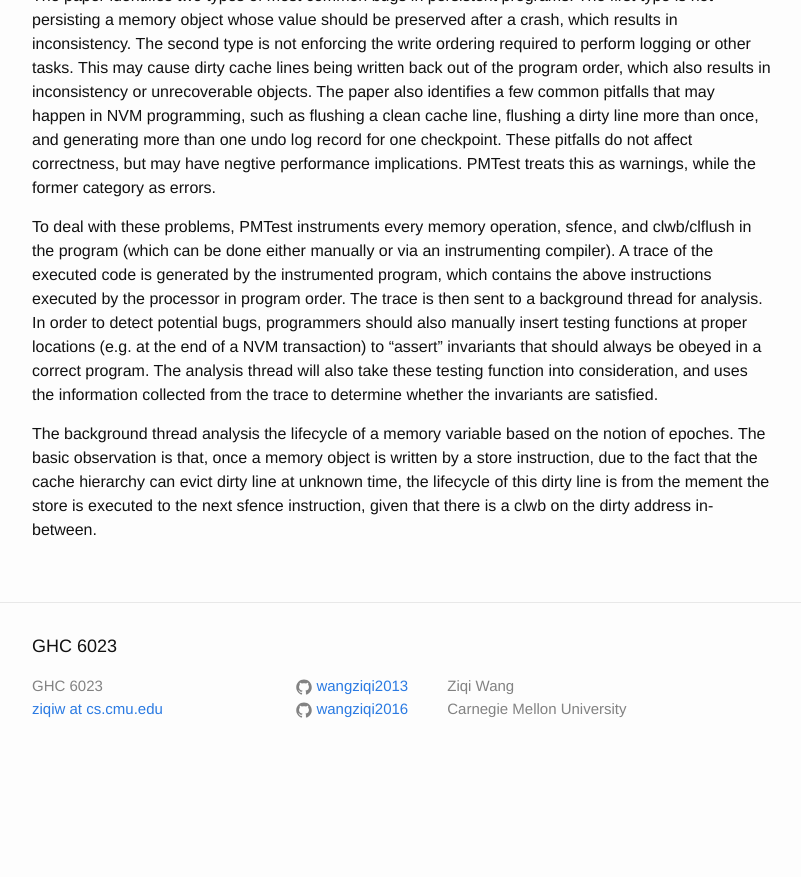
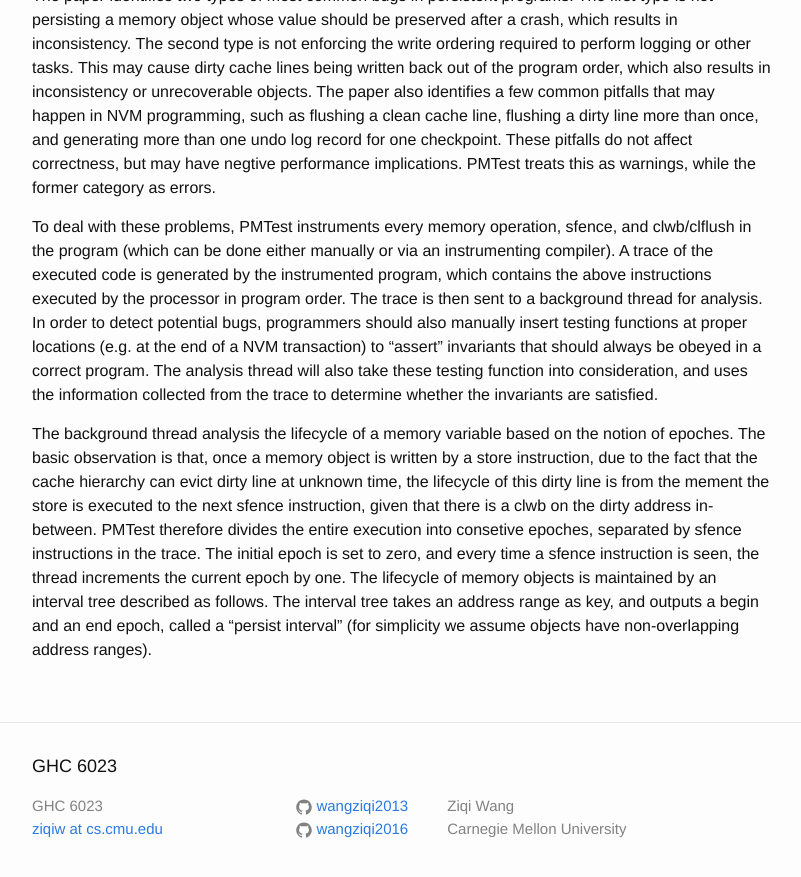
Before and after one commit to wangziqi2013/wangziqi2013.github.io, a Jekyll site: the page built from _posts/2019-10-22-pmtest.markdown, in a window 1280 px wide and 900 px high, scrolled down 898 px. Shown: the top 877 px of the window, without its empty margins (238-1039 px from the left). Built offline with Jekyll 4.4.1, drawn with Linux system fonts in a browser that asks for light colours; before the commit the page ends 1678 px from its top, so only the background shows below that.

Commit message:
Adding persist interval

```diff
--- a/_posts/2019-10-22-pmtest.markdown
+++ b/_posts/2019-10-22-pmtest.markdown
@@ -47,4 +47,8 @@ from the trace to determine whether the invariants are satisfied.
 The background thread analysis the lifecycle of a memory variable based on the notion of epoches. The basic observation
 is that, once a memory object is written by a store instruction, due to the fact that the cache hierarchy can evict dirty
 line at unknown time, the lifecycle of this dirty line is from the mement the store is executed to the next sfence
-instruction, given that there is a clwb on the dirty address in-between.
+instruction, given that there is a clwb on the dirty address in-between. PMTest therefore divides the entire execution into
+consetive epoches, separated by sfence instructions in the trace. The initial epoch is set to zero, and every time a sfence
+instruction is seen, the thread increments the current epoch by one. The lifecycle of memory objects is maintained by
+an interval tree described as follows. The interval tree takes an address range as key, and outputs a begin and an end epoch,
+called a "persist interval" (for simplicity we assume objects have non-overlapping address ranges).
```
